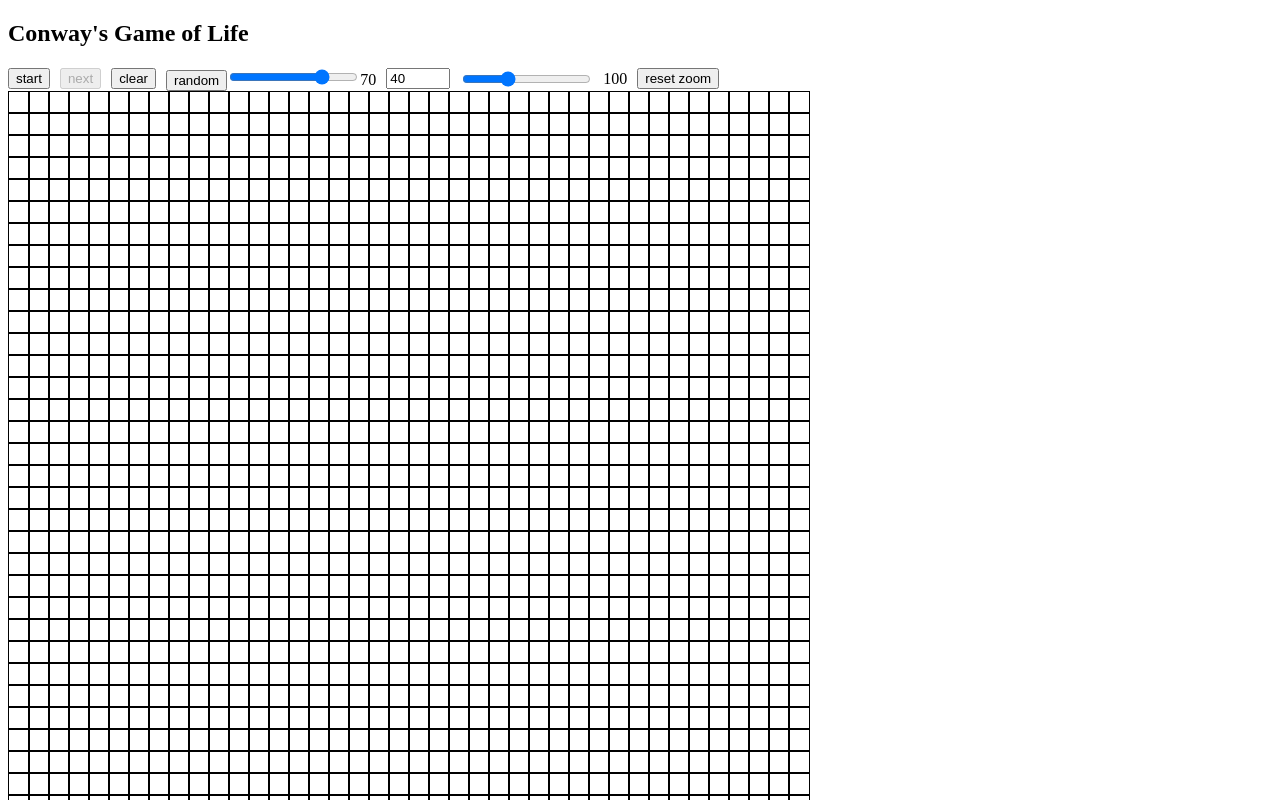
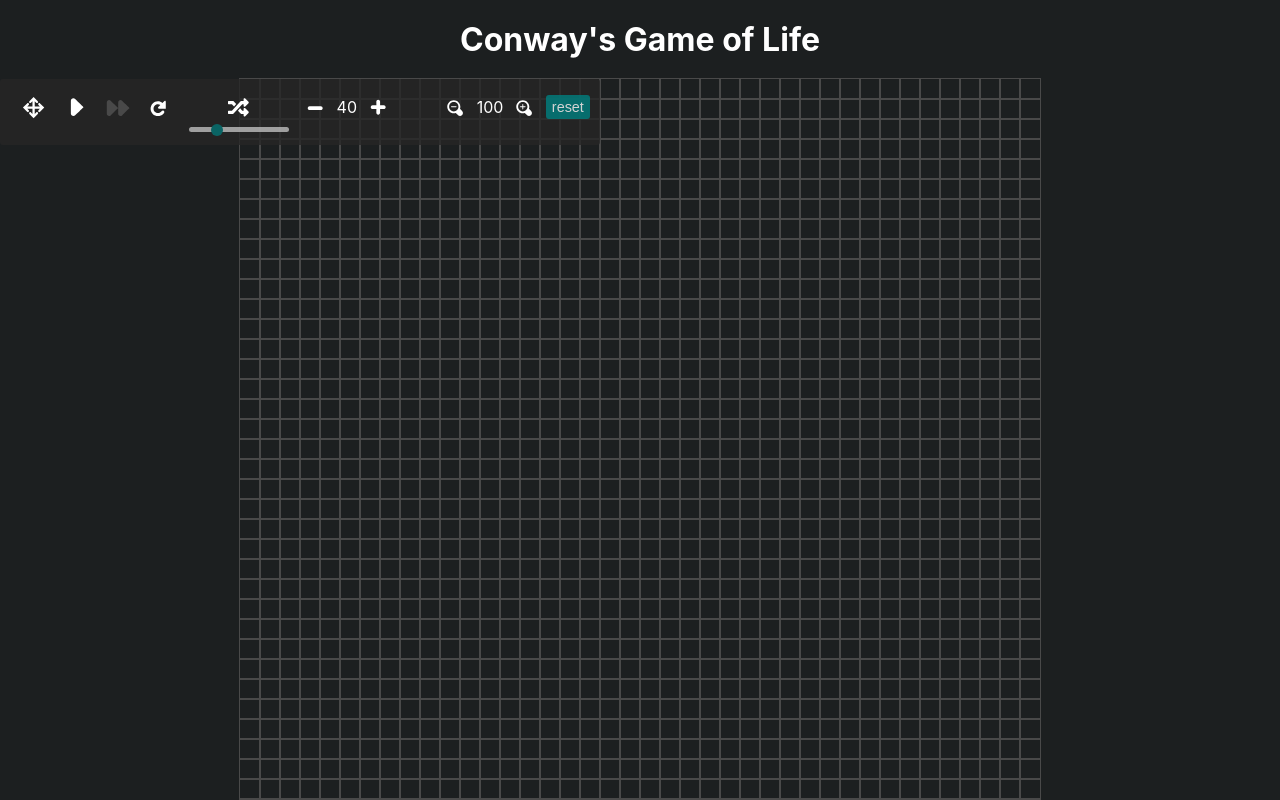
Before and after one commit to AbhishekPratap05/game-of-life, a React (Create React App) app: page / in a window 1280 px wide. Shown: the top 800 px of the page. Built offline with nearby package versions, Linux system fonts and the light colour scheme.

Commit message:
redesign web app (#4)
* added icon for play,pause, next and reset ✨

* created control panel with icons
added some styling

* create - + icons for grid size

* made draggable controls 😻

* auto zoom in/out 🔍 when user change grid size

```diff
--- a/package.json
+++ b/package.json
@@ -9,6 +9,7 @@
     "immer": "^9.0.1",
     "react": "^17.0.2",
     "react-dom": "^17.0.2",
+    "react-icons": "^4.2.0",
     "react-scripts": "4.0.3",
     "web-vitals": "^1.0.1"
   },
--- a/src/App.js
+++ b/src/App.js
@@ -1,5 +1,8 @@
-import React, { useCallback, useRef, useState } from 'react';
+import React, { useCallback, useEffect, useRef, useState } from 'react';
 import { produce } from 'immer';
+import { TiMediaFastForward, TiMediaPause, TiMediaPlay, TiRefresh, TiZoomIn, TiZoomOut, TiPlus, TiMinus, TiArrowMove } from 'react-icons/ti';
+import { FaRandom } from 'react-icons/fa';
+import { dragElement } from './dragFunction';
 
 //neighbours of current cell
 const neighbours = [
@@ -20,18 +23,20 @@ const App = () => {
   const generateEmptyGrid = (value) => Array.from(Array(value), () => Array.from(Array(value), () => 0));
 
   //setting up 2d array of numRows*numCols with random alive and dead cell
-  const generateRandomFilledGrid = (value) => Array.from(Array(gridSize), () => Array.from(Array(gridSize), () => Math.random() > value ? 1 : 0));
+  const generateRandomFilledGrid = (value) => Array.from(Array(gridSize), () => Array.from(Array(gridSize), () => Math.random() > value ? 0 : 1));
 
 
   const [gridSize, setGridSize] = useState(40)
   const [grid, setGrid] = useState(() => generateEmptyGrid(gridSize));
   const [running, setRunning] = useState(false);
   const [next, setNext] = useState(false);
-  const [randomRange, setRandomRange] = useState(0.7);
+  const [randomRange, setRandomRange] = useState(0.3);
   const [zoom, setZoom] = useState(1.0);
 
   const runningRef = useRef(running);
   const nextRef = useRef(next);
+  const controlRef = useRef();
+  const dragRef = useRef();
 
   runningRef.current = running;
   nextRef.current = next;
@@ -82,49 +87,90 @@ const App = () => {
       }
     }, [gridSize]);
 
+  useEffect(
+    () => {
+
+      dragElement(dragRef.current, controlRef.current)
+    },
+    [],
+  )
 
   return (
     <>
-      <h2>Conway's Game of Life</h2>
-      <div style={{ display: 'flex', justifyContent: 'flex-start', alignItems: 'center', gap: '10px' }}>
-        <button onClick={() => {
-          setRunning(!running);
+      <h1><a href="https://en.wikipedia.org/wiki/Conway%27s_Game_of_Life" rel="noreferrer" target='_blank' title='wikipedia link'>Conway's Game of Life</a></h1>
+      <div className='controlContainer' id='control' ref={controlRef}>
+        <div title='drag to move' className='drag' ref={dragRef}><TiArrowMove size='1.7em' /></div>
+        <div className='actionControlsContainer'>
+          <div className='controls'>
+            {!running ?
+              <TiMediaPlay
+                size='1.9em'
+                title='play'
+                className='icons'
+                onClick={() => {
+                  setRunning(true);
                   setNext(false);
                   nextRef.current = false;
-          if (!running) {
                   runningRef.current = true;
                   runSimulation();
+                }} />
+              :
+              <TiMediaPause
+                size='1.9em'
+                title='pause'
+                className='icons'
+                onClick={() => {
+                  setRunning(false);
+                  setNext(false);
+                  nextRef.current = false;
+                  runningRef.current = false;
+                }} />
             }
-        }}>{running ? 'stop' : 'start'}</button>
-        <button
+            <TiMediaFastForward
+              size='1.9em'
+              title='next'
+              style={{ color: !(running || next) ? '#494949' : undefined, cursor: (running || next) ? 'pointer' : 'not-allowed' }}
               disabled={!(running || next)}
-          onClick={() => {
+              onClick={(e) => {
+                if (!(running || next)) {
+                  e.preventDefault();
+                  return;
+                }
                 setNext(true);
                 setRunning(true);
                 runningRef.current = true;
                 nextRef.current = true;
                 runSimulation();
-          }}>next</button>
+              }} />
 
-        <button
+            <TiRefresh
+              title='reset'
+              size='1.9em'
+              className='icons'
               onClick={() => {
                 setRunning(false);
                 setNext(false);
                 runningRef.current = false;
                 nextRef.current = false;
                 setGrid(generateEmptyGrid(gridSize));
-          }}>clear</button>
+              }} />
 
-
-        <div>
-          <button
+          </div>
+          <div
+            className='controls'
+          >
+            <FaRandom
+              size='1.3em'
+              title='create random alive cells'
+              className='icons'
               onClick={() => {
                 setGrid(generateRandomFilledGrid(randomRange));
-            }}>random</button>
-
+              }} />
             <input
               type='range'
               id='randomRange'
+              title='set random alive cell'
+              className='slider'
               min={0.1}
               max={0.9}
               step={0.1}
@@ -134,44 +180,80 @@ const App = () => {
                 const newValue = parseFloat(e.target.value);
                 setRandomRange(newValue);
                 setGrid(generateRandomFilledGrid(newValue));
-            }} />{randomRange * 100}
-        </div>
-        <div>
-          <input
-            type='number'
-            id='gridRange'
-            min={10}
-            max={100}
-            step={10}
-            placeholder={'number of rows and columns'}
-            value={gridSize}
-            onChange={(e) => {
-              setRunning(false);
-              const newValue = parseFloat(e.target.value);
-              setGridSize(parseInt(newValue));
-              setGrid(generateEmptyGrid(newValue));
               }} />
           </div>
-        <input
-          type='range'
-          id='randomRange'
-          min={0.5}
-          max={2.0}
-          step={0.1}
-          value={zoom}
-          onChange={(e) => {
-            const newValue = parseFloat(e.target.value);
-            console.log(newValue)
-            setZoom(newValue);
-          }} />{parseInt(zoom * 100)}
-        <button onClick={() => setZoom(1)}>reset zoom</button>
+          <div
+            className='controls'
+          >
+            <TiMinus
+              size='1.4em'
+              title='reduce grid size'
+              className='icons'
+              onClick={() => {
+                if (!(gridSize < 20)) {
+                  gridSize === 40 && setZoom((1.2));
+                  gridSize === 50 && setZoom((1));
+                  gridSize === 60 && setZoom((0.8));
+                  gridSize === 80 && setZoom((0.6));
+                  gridSize === 90 && setZoom((0.4));
+                  setRunning(false);
+                  const newValue = gridSize - 10;
+                  setGridSize(newValue);
+                  setGrid(generateEmptyGrid(newValue));
+                }
+              }}
+            />
+            <span title='grid size'>{gridSize}</span>
+            <TiPlus
+              size='1.4em'
+              title='increase grid size'
+              className='icons'
+              onClick={() => {
+                if (!(gridSize > 90)) {
+                  gridSize === 20 && setZoom((1.2));
+                  gridSize === 30 && setZoom((1));
+                  gridSize === 40 && setZoom((0.8));
+                  gridSize === 50 && setZoom((0.6));
+                  gridSize === 70 && setZoom((0.4));
+
+                  setRunning(false);
+                  const newValue = gridSize + 10;
+                  setGridSize(newValue);
+                  setGrid(generateEmptyGrid(newValue));
+                }
+              }}
+            />
           </div>
-      <div style={{ display: 'grid', gridTemplateColumns: `repeat(${gridSize},20px)`, zoom: `${zoom}` }}>
+          <div className='controls'>
+            <TiZoomOut
+              size='1.4em'
+              title='zoom out'
+              className='icons'
+              onClick={() => {
+                !(zoom < 0.6) &&
+                  setZoom((zoom - 0.2));
+              }}
+            />
+            <span title='zoom value'>{Math.round(zoom * 100)}</span>
+            <TiZoomIn
+              size='1.4em'
+              title='zoom in'
+              className='icons'
+              onClick={() => {
+                !(zoom > 1.8) &&
+                  setZoom((zoom + 0.2));
+              }}
+            />
+            <button title='reset zoom' onClick={() => setZoom(1)}>reset</button>
+          </div>
+        </div>
+      </div>
+      <div style={{ display: 'grid', justifyContent: 'center', gridTemplateColumns: `repeat(${gridSize},20px)`, zoom: `${zoom}` }}>
         {grid.map((gridRow, i) => gridRow.map((gridItem, j) => {
           return (
             <div
               key={`${i}-${j}`}
-              style={{ width: '20px', height: '20px', border: '1px solid black', backgroundColor: gridItem ? 'teal' : undefined }}
+              style={{ width: '20px', height: '20px', outline: '1px solid #494949', backgroundColor: gridItem ? 'teal' : undefined }}
               onClick={() => {
                 const newGrid = produce(grid, gridCopy => {
                   gridCopy[i][j] = grid[i][j] ? 0 : 1;
--- /dev/null
+++ b/src/dragFunction.js
@@ -0,0 +1,49 @@
+export const dragElement = (dragRef, elmnt) => {
+    let pos1 = 0, pos2 = 0, pos3 = 0, pos4 = 0;
+
+    if (dragRef) {
+        console.log(dragRef)
+        console.log(elmnt)
+        /* if present, the header is where you move the DIV from:*/
+        dragRef.onmousedown = dragMouseDown;
+    } else {
+        /* otherwise, move the DIV from anywhere inside the DIV:*/
+        elmnt.onmousedown = dragMouseDown;
+    }
+
+    function dragMouseDown(e) {
+        console.log('hi hter')
+        e = e || window.event;
+        e.preventDefault();
+        // get the mouse cursor position at startup:
+        console.log(e.clientX, e.clientY)
+        console.log(window.innerHeight)
+        pos3 = e.clientX;
+        pos4 = e.clientY;
+        document.onmouseup = closeDragElement;
+        // call a function whenever the cursor moves:
+        document.onmousemove = elementDrag;
+    }
+
+    function elementDrag(e) {
+        e = e || window.event;
+        e.preventDefault();
+        // calculate the new cursor position:
+        if (!(e.clientX < 25 || e.clientY < 25) && !(e.clientX > (window.innerWidth - 60) || e.clientY > (window.innerHeight - 40))) {
+            pos1 = pos3 - e.clientX;
+            pos2 = pos4 - e.clientY;
+            pos3 = e.clientX;
+            pos4 = e.clientY;
+            // set the element's new position:
+            elmnt.style.top = (elmnt.offsetTop - pos2) + "px";
+            elmnt.style.left = (elmnt.offsetLeft - pos1) + "px";
+        }
+    }
+
+
+    function closeDragElement() {
+        /* stop moving when mouse button is released:*/
+        document.onmouseup = null;
+        document.onmousemove = null;
+    }
+}
--- a/src/index.js
+++ b/src/index.js
@@ -2,6 +2,7 @@ import React from 'react';
 import ReactDOM from 'react-dom';
 import App from './App';
 import reportWebVitals from './reportWebVitals';
+import './main.css';
 
 ReactDOM.render(
   <React.StrictMode>
--- /dev/null
+++ b/src/main.css
@@ -0,0 +1,129 @@
+* {
+	margin: 0;
+	padding: 0;
+	box-sizing: border-box;
+}
+
+body {
+	margin: 0;
+	background-color: #1c1f20;
+	color: #fff;
+	user-select: none;
+	font-family: -apple-system, BlinkMacSystemFont, 'Segoe UI', 'Roboto', 'Oxygen', 'Ubuntu', 'Cantarell', 'Fira Sans',
+		'Droid Sans', 'Helvetica Neue', sans-serif;
+	-webkit-font-smoothing: antialiased;
+	-moz-osx-font-smoothing: grayscale;
+}
+
+.controlContainer {
+	display: flex;
+	justify-content: flex-start;
+	align-items: center;
+	position: absolute;
+	padding: 10px 10px 20px 20px;
+	border-radius: 3px;
+	background-color: hsl(0, 0%, 15%, 0.8);
+}
+
+.controlContainer:hover {
+	box-shadow: teal 0 1px 3px;
+}
+
+.drag {
+	margin-top: 5px;
+	cursor: -webkit-grab;
+	cursor: -moz-grab;
+	cursor: -o-grab;
+	cursor: -ms-grab;
+	cursor: grab;
+}
+.drag:active {
+	cursor: -webkit-grabbing;
+	cursor: -moz-grabbing;
+	cursor: -o-grabbing;
+	cursor: -ms-grabbing;
+	cursor: grabbing;
+}
+
+.actionControlsContainer {
+	display: flex;
+	justify-content: flex-start;
+	align-items: center;
+	gap: 2.5em;
+}
+
+.controls {
+	display: flex;
+	justify-content: center;
+	align-items: center;
+	gap: 10px;
+	padding: 0 0 0 15px;
+}
+
+/* slider */
+.slider {
+	-webkit-appearance: none;
+	width: 100px;
+	height: 5px;
+	border-radius: 5px;
+	background: #d3d3d3;
+	outline: none;
+	opacity: 0.7;
+	-webkit-transition: .2s;
+	transition: opacity .2s;
+	margin-top: 45px;
+	position: absolute;
+}
+
+.slider:hover {
+	opacity: 1;
+}
+
+.slider::-webkit-slider-thumb {
+	-webkit-appearance: none;
+	appearance: none;
+	width: 12px;
+	height: 12px;
+	border-radius: 50%;
+	background: hsl(180, 100%, 25%);
+	cursor: pointer;
+}
+
+.slider::-moz-range-thumb {
+	width: 25px;
+	height: 25px;
+	border-radius: 50%;
+	background: #008080;
+	cursor: pointer;
+}
+
+/* slider end */
+
+.icons {
+	cursor: pointer;
+}
+h1 {
+	display: flex;
+	justify-content: center;
+	align-items: center;
+	margin: 20px 0px;
+}
+a {
+	text-decoration: none;
+	cursor: pointer;
+	color: #fff;
+}
+
+button {
+	padding: 4px 6px;
+	background-color: hsl(180, 100%, 25%);
+	opacity: 0.8;
+	border: none;
+	color: #fff;
+	font-size: 0.9em;
+	border-radius: 3px;
+	cursor: pointer;
+}
+button:hover {
+	opacity: 1;
+}
```
Also changed, not shown: public/index.html (+4 -4 lines), 1 other file (tests, documents, lock files or other folders). Lines whose indentation alone changed are shown as unchanged.
